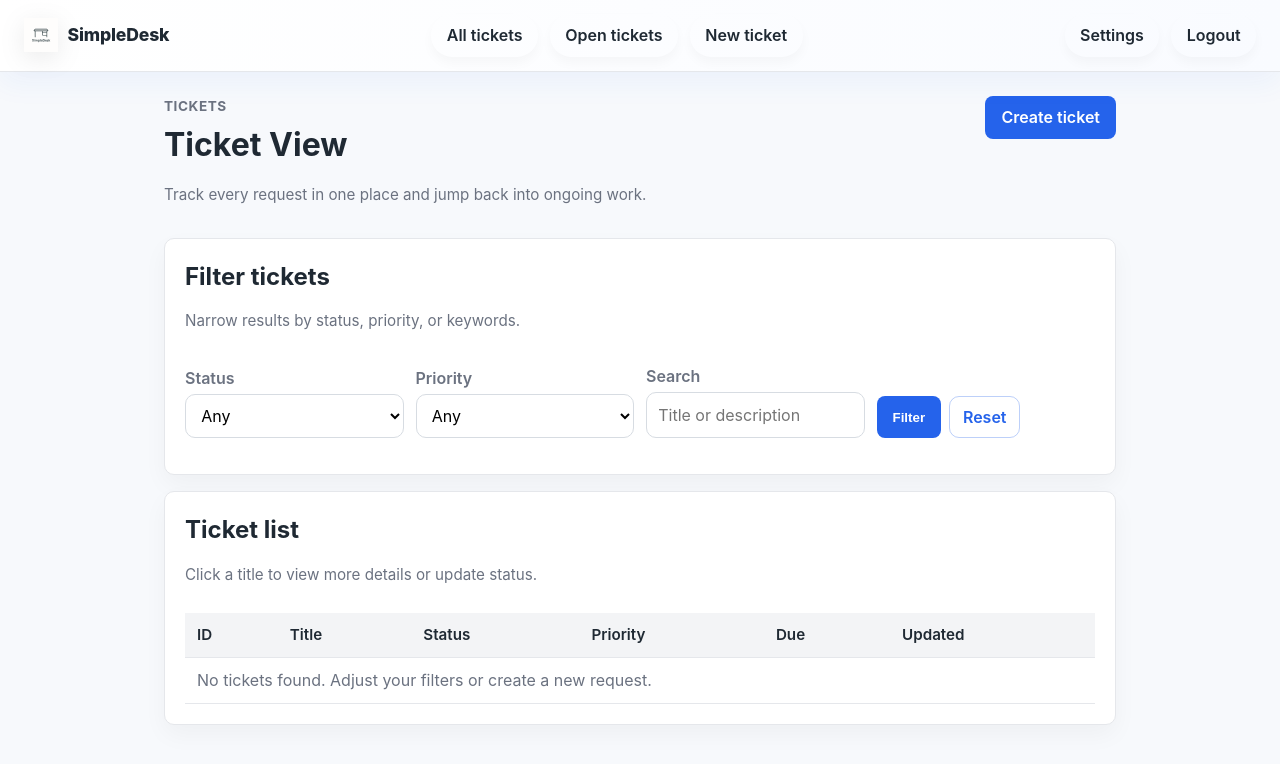
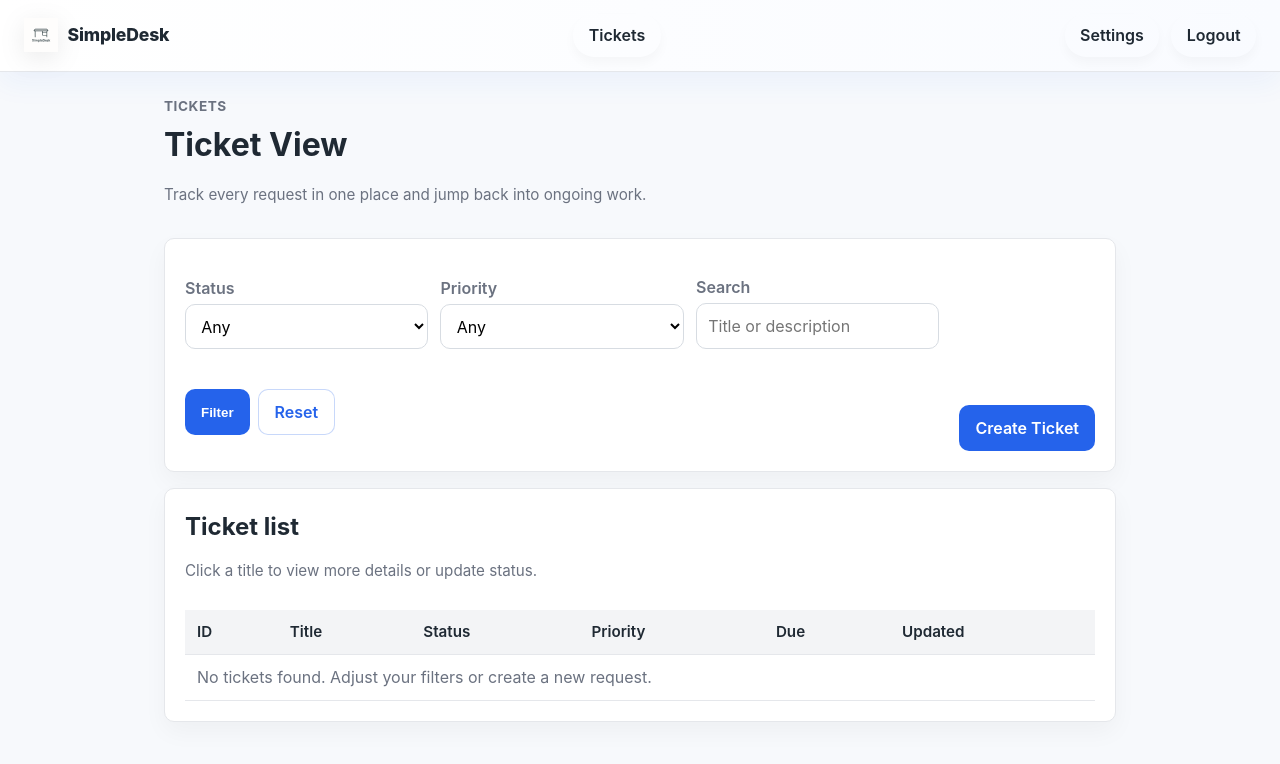
Before and after one commit to MysteryGrove/simpledesk, a Flask app: page /tickets/ in a window 1280 px wide. Shown: the top 764 px of the page. Run offline with Flask 3, Linux system fonts and the light colour scheme; the visitor is signed in with stand-in values (Sample User, id 1).

Commit message:
Align filter actions styles

```diff
--- a/app/static/css/styles.css
+++ b/app/static/css/styles.css
@@ -265,11 +265,21 @@ h1, h2, h3 {
   box-shadow: 0 10px 24px rgba(0, 0, 0, 0.04);
 }
 
-.filters-header {
+.filters-split {
+  display: grid;
+  grid-template-columns: 1fr auto;
+  gap: 1.25rem;
+  align-items: end;
+}
+
+.filters-cta {
   display: flex;
-  align-items: center;
-  justify-content: space-between;
-  margin-bottom: 0.75rem;
+  align-items: flex-end;
+  justify-content: flex-end;
+}
+
+.filters-cta .btn {
+  white-space: nowrap;
 }
 
 .filters-inline {
@@ -278,6 +288,25 @@ h1, h2, h3 {
 
 .filters-actions .actions {
   justify-content: flex-start;
+}
+
+.filters-card .btn {
+  height: 46px;
+  display: inline-flex;
+  align-items: center;
+  justify-content: center;
+  padding: 0.6rem 1rem;
+  border-radius: 10px;
+}
+
+@media (max-width: 720px) {
+  .filters-split {
+    grid-template-columns: 1fr;
+  }
+
+  .filters-cta {
+    justify-content: flex-start;
+  }
 }
 
 .form-grid {
@@ -741,10 +770,10 @@ button.link,
 }
 
 .btn.ghost {
-  background: transparent;
+  background: #fff;
   color: var(--primary);
-  border: 1px solid rgba(37, 99, 235, 0.3);
-  padding: 0.5rem 0.8rem;
+  border: 1px solid rgba(37, 99, 235, 0.25);
+  padding: 0.6rem 1rem;
   border-radius: 10px;
   box-shadow: none;
 }
--- a/app/templates/base.html
+++ b/app/templates/base.html
@@ -15,9 +15,7 @@
     </div>
     {% if not is_auth_page %}
     <nav class="nav-links topbar-nav">
-      <a href="{{ url_for('tickets.list_tickets') }}">All tickets</a>
-      <a href="{{ url_for('tickets.list_tickets') }}?status=open">Open tickets</a>
-      <a href="{{ url_for('tickets.new_ticket') }}" class="button">New ticket</a>
+      <a href="{{ url_for('tickets.list_tickets') }}">Tickets</a>
     </nav>
     <div class="auth-links">
       {% if session.get('user_authenticated') %}
--- a/app/templates/tickets_list.html
+++ b/app/templates/tickets_list.html
@@ -7,19 +7,10 @@
       <h1>Ticket View</h1>
       <p class="muted">Track every request in one place and jump back into ongoing work.</p>
     </div>
-    <div class="page-actions">
-      <a class="btn" href="{{ url_for('tickets.new_ticket') }}">Create ticket</a>
-    </div>
   </div>
 
   <section class="card filters-card">
-    <div class="filters-header">
-      <div>
-        <h2>Filter tickets</h2>
-        <p class="muted">Narrow results by status, priority, or keywords.</p>
-      </div>
-    </div>
-
+    <div class="filters-split">
       <form method="get" class="filters filters-inline">
         <div>
           <label for="status">Status</label>
@@ -51,6 +42,10 @@
           </div>
         </div>
       </form>
+      <div class="filters-cta">
+        <a class="btn" href="{{ url_for('tickets.new_ticket') }}">Create Ticket</a>
+      </div>
+    </div>
   </section>
 
   <section class="card table-card">
```
Lines whose indentation alone changed are shown as unchanged.
